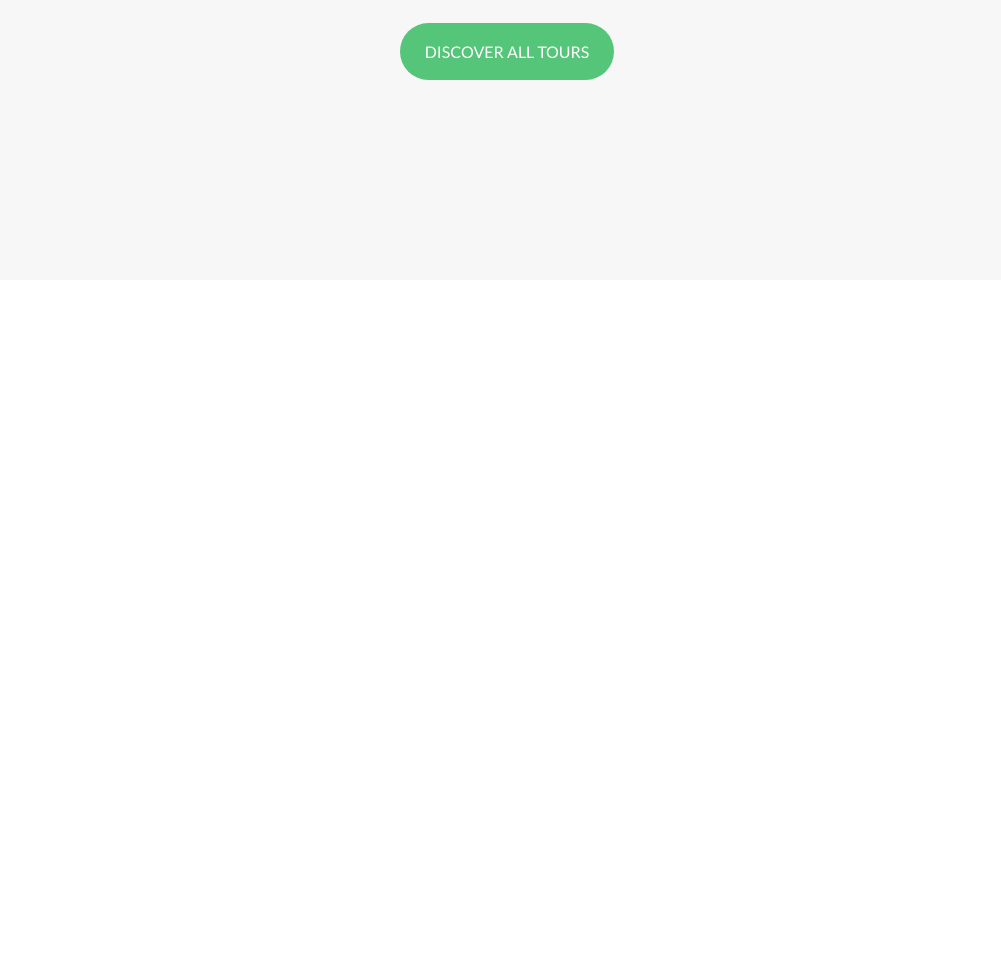
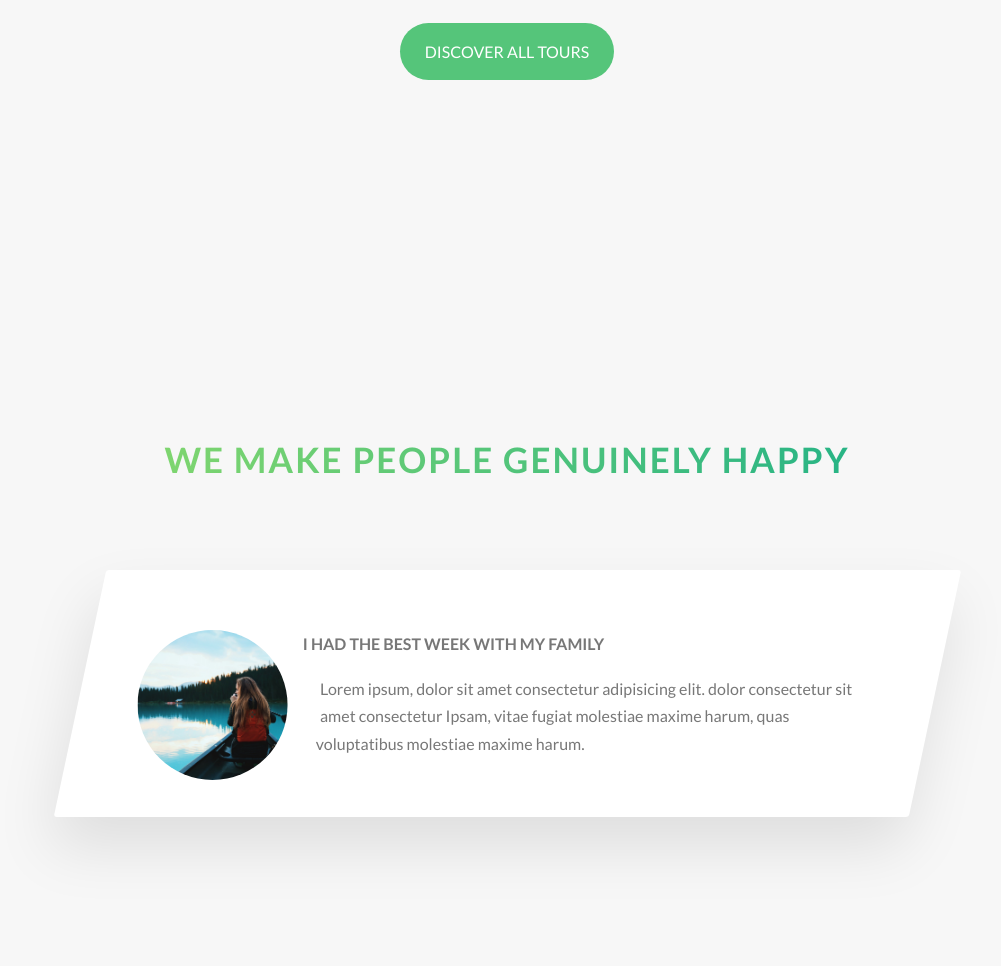
Before and after one commit to MatinSasan/tuto-css, a website: page first_project/index.html in a window 1280 px wide. Shown: the part 3143-4112 px from the top of the page, without its empty margins (133-1134 px from the left). Before the commit the page ends 3443 px from the top, so only its background shows below. Drawn offline with Linux system fonts and the light colour scheme.

Commit message:
Stories section part 1

```diff
--- a/first_project/index.html
+++ b/first_project/index.html
@@ -209,7 +209,26 @@
           <div class="u-center-text u-margin-top-huge">
               <a href="#" class="btn btn--green">Discover all tours</a>
           </div>
+      </section>
 
+      <section class="section-stories">
+        <div class="u-center-text u-margin-bottom-big">
+          <h2 class="heading-secondary">
+            We make people genuinely happy
+          </h2>
+        </div>
+
+        <div class="row">
+          <div class="story">
+            <figure class="story__shape">
+              <img src="img/nat-8-min.jpg" alt="person o a tour" class="story__img">
+            </figure>
+            <div class="story__text">
+              <h3 class="heading-tertiary u-margin-bottom-small">I had the best week with my family</h3>
+              <p>Lorem ipsum, dolor sit amet consectetur adipisicing elit. dolor  consectetur sit amet consectetur Ipsam, vitae fugiat molestiae maxime harum, quas voluptatibus molestiae maxime harum.</p>
+            </div>
+          </div>
+        </div>
       </section>
     </main>
     </div>
--- /dev/null
+++ b/first_project/sass/components/_story.scss
@@ -0,0 +1,42 @@
+.story {
+  width: 75%;
+  margin: 0 auto;
+  box-shadow: 0 3rem 6rem rgba($color: $color-black, $alpha: 0.1);
+  background-color: $color-white;
+  border-radius: 3px;
+  padding: 6rem;
+  // because of transform we add some more padding 6 + 3
+  padding-left: 9rem;
+  font-size: $default-font-size;
+
+  transform: skewX(-12deg);
+
+  & > * {
+    transform: skewX(12deg);
+  }
+
+  &__shape {
+    // require float and webkit prefix, height and width
+    width: 15rem;
+    height: 15rem;
+    float: left;
+    -webkit-shape-outside: circle(50% at 50% 50%);
+    shape-outside: circle(50% at 50% 50%);
+
+    -webkit-clip-path: circle(50% at 50% 50%);
+    clip-path: circle(50% at 50% 50%);
+
+    // with float never mess with margins; but tansform
+    // you can now use both propoerties in transform :)
+    transform: translateX(-3rem) skewX(12deg);
+  }
+
+  // image always need a witdth without exception
+  // here is image is wider than its height so we go for height here instead of width
+  &__img {
+    height: 100%;
+  }
+
+  &__text {
+  }
+}
--- a/first_project/sass/main.scss
+++ b/first_project/sass/main.scss
@@ -23,6 +23,7 @@ Dark green: #28b485
 @import 'components/card';
 @import 'components/composition';
 @import 'components/feature-box';
+@import 'components/story';
 
 @import 'layout/grid';
 @import 'layout/header';
--- a/first_project/sass/pages/_home.scss
+++ b/first_project/sass/pages/_home.scss
@@ -27,3 +27,8 @@
   padding: 25rem 0 20rem 0;
   margin-top: -10rem;
 }
+
+.section-stories {
+  padding: 15rem 0;
+  background-color: $color-grey-light-1;
+}
```
Also changed, not shown: first_project/css/style.css.
